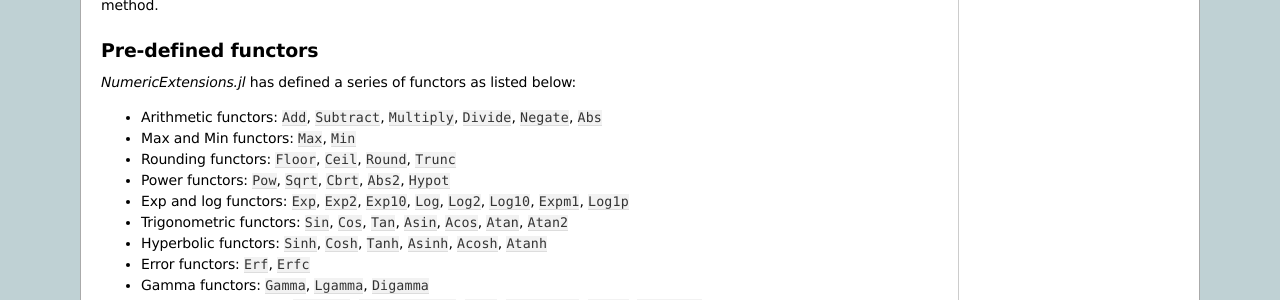
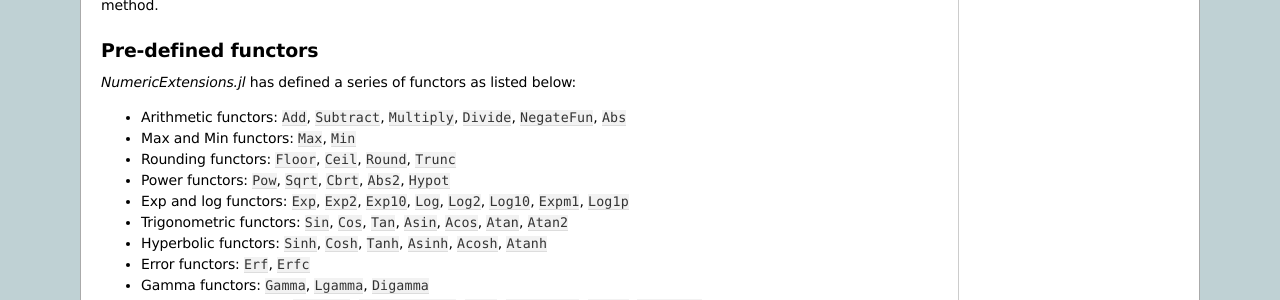
Before and after one commit to lindahua/NumericExtensions.jl, a Sphinx documentation site: the page built from doc/source/functors.rst, in a window 1280 px wide. Shown: the part 1300-1600 px from the top of the page. Built offline with Sphinx 7.4.7, drawn with Linux system fonts in a browser that asks for light colours; formulas are drawn with MathJax 3.

Commit message:
first-try: rename all ``Negate`` to ``NegateFun``

```diff
--- a/doc/source/functors.rst
+++ b/doc/source/functors.rst
@@ -83,7 +83,7 @@ Pre-defined functors
 
 *NumericExtensions.jl* has defined a series of functors as listed below:
 
-* Arithmetic functors: ``Add``, ``Subtract``, ``Multiply``, ``Divide``, ``Negate``, ``Abs``
+* Arithmetic functors: ``Add``, ``Subtract``, ``Multiply``, ``Divide``, ``NegateFun``, ``Abs``
 * Max and Min functors: ``Max``, ``Min``
 * Rounding functors: ``Floor``, ``Ceil``, ``Round``, ``Trunc``
 * Power functors: ``Pow``, ``Sqrt``, ``Cbrt``, ``Abs2``, ``Hypot``
```
Also changed, not shown: 4 other files.
